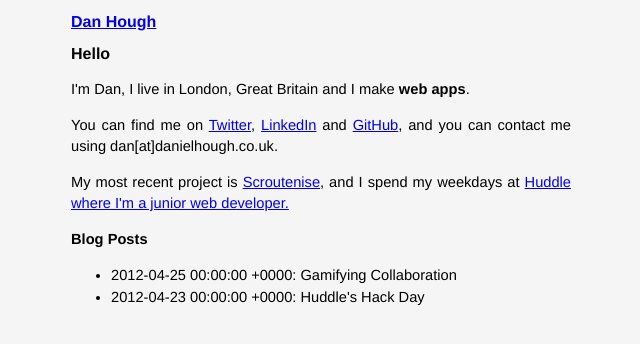
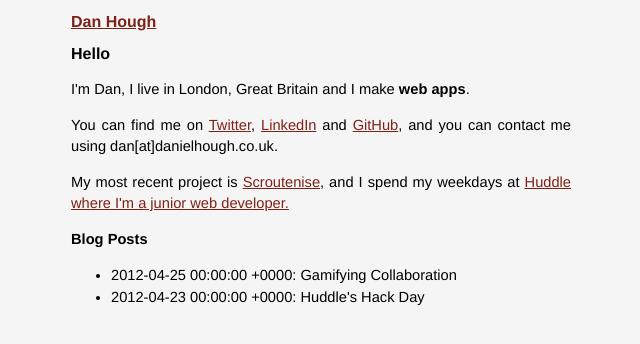
Before and after one commit to basicallydan/danhough.com, a Jekyll site: the page built from index.html, in a window 1280 px wide. Shown: the top 344 px of the page, without its empty margins (319-959 px from the left). Built offline with Jekyll 4.4.1, drawn with Linux system fonts in a browser that asks for light colours.

Commit message:
Style changes

```diff
--- a/_layouts/default.html
+++ b/_layouts/default.html
@@ -13,7 +13,7 @@
         <h1>
           <a href="/" title="Home">
             <!-- <img alt="Dan Hough" src="http://danielhough.co.uk/images/dan_hough_logo.png" /> -->
-            <h1>Dan Hough</h1>
+            <h1 class="title">Dan Hough</h1>
           </a>
         </h1>
       </div>
--- a/css/main.css
+++ b/css/main.css
@@ -8,6 +8,11 @@ body {
 
 img {
   border:none;
+}
+
+a h1.title {
+  text-decoration:none;
+  color:#7E2217;
 }
 
 h1 {
@@ -30,6 +35,14 @@ h3 {
   max-width:500px;
 }
 
+a:link {
+  color:#7E2217;
+}
+
+a:visited {
+  color:#16737d;
+}
+
 p {
   text-align:justify;
 }
```
